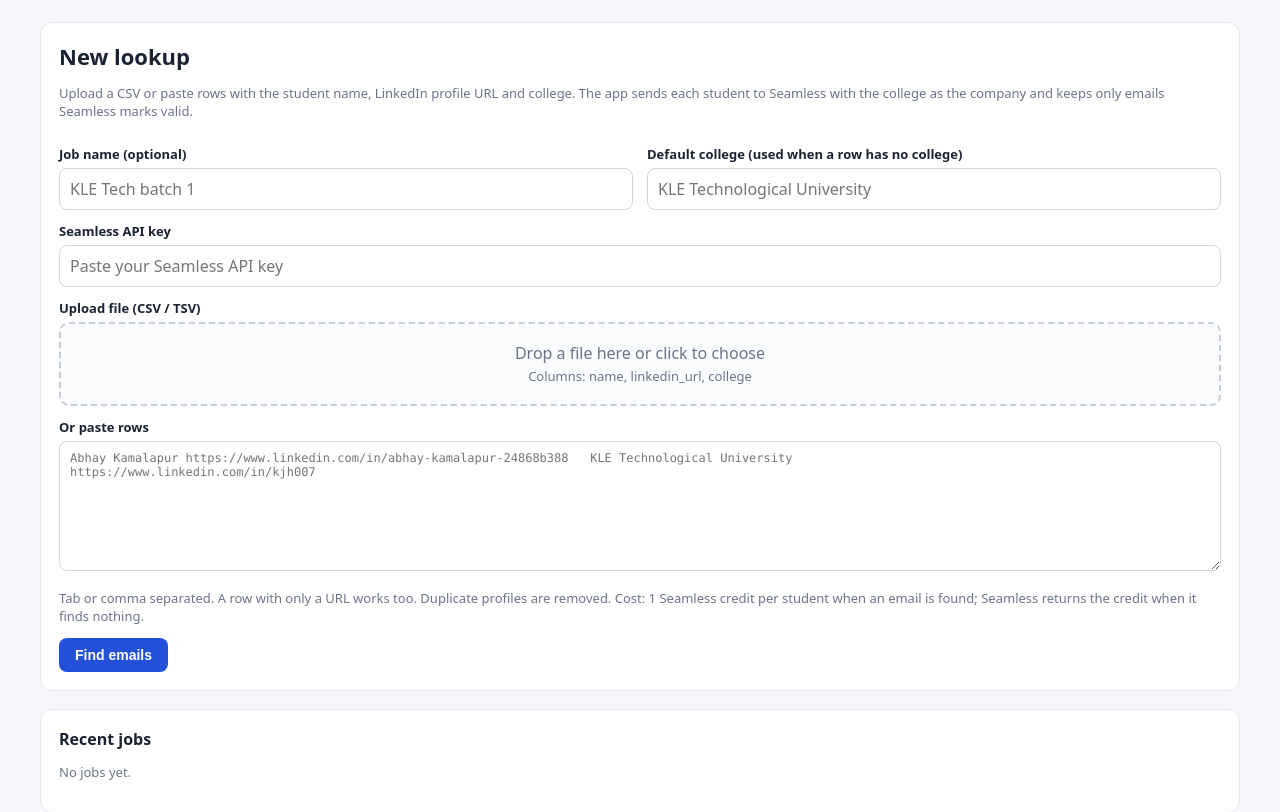
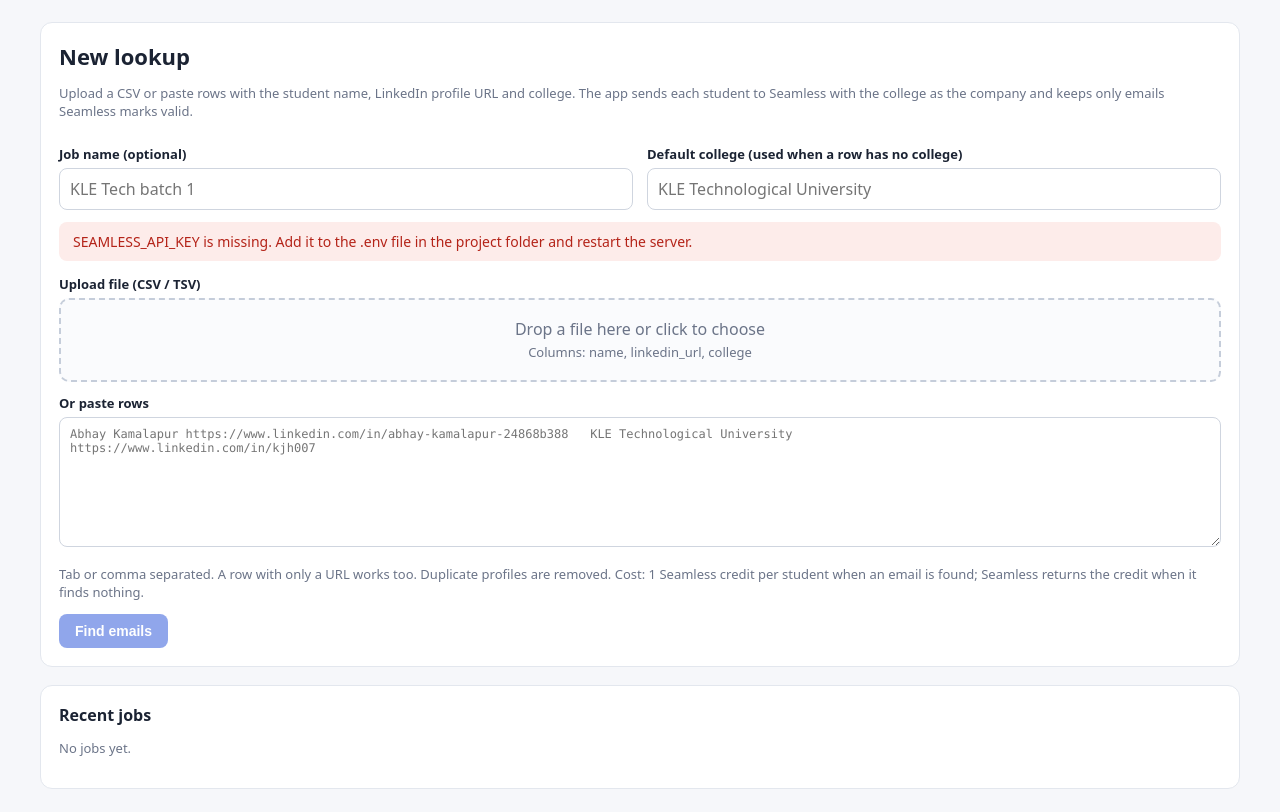
Before and after one commit to OneSmarterInc/Seamless_Email_from_Linkedin, a Django app: page / in a window 1280 px wide. Shown: the part 52-864 px from the top of the page. After the commit the page ends 841 px from the top, so only its background shows below. Run offline with Django 5.2, Linux system fonts and the light colour scheme; data that the repository does not hold is empty.

Commit message:
Read Seamless API key from .env; remove key field from UI
Add python-dotenv and .env.example. The UI shows whether the key is
loaded and blocks jobs when it is missing.

Co-Authored-By: Claude Opus 5.5 <noreply@anthropic.com>
Claude-Session: https://claude.ai/code/session_01L3naPx3TJnfhiKbjgLwf9R

```diff
--- a/emailfinder/settings.py
+++ b/emailfinder/settings.py
@@ -13,8 +13,13 @@ https://docs.djangoproject.com/en/6.1/ref/settings/
 import os
 from pathlib import Path
 
+from dotenv import load_dotenv
+
 # Build paths inside the project like this: BASE_DIR / 'subdir'.
 BASE_DIR = Path(__file__).resolve().parent.parent
+
+# Load settings from the .env file in the project folder
+load_dotenv(BASE_DIR / ".env")
 
 
 # Quick-start development settings - unsuitable for production
--- a/finder/templates/finder/index.html
+++ b/finder/templates/finder/index.html
@@ -15,8 +15,8 @@
         <input type="text" name="college" placeholder="KLE Technological University">
       </div>
     </div>
-    <label>Seamless API key {% if server_key %}<span class="muted">(optional — the server already has one)</span>{% endif %}</label>
-    <input type="password" name="api_key" autocomplete="off" placeholder="{% if server_key %}Using the server key{% else %}Paste your Seamless API key{% endif %}">
+    {% if server_key %}<p class="muted" style="margin-top:12px">Seamless API key: loaded from .env</p>
+    {% else %}<div class="msg error" style="margin-top:12px">SEAMLESS_API_KEY is missing. Add it to the .env file in the project folder and restart the server.</div>{% endif %}
 
     <label>Upload file (CSV / TSV)</label>
     <div class="drop" id="drop">Drop a file here or click to choose<br><span class="muted" id="fname">Columns: name, linkedin_url, college</span></div>
@@ -26,7 +26,7 @@
     <textarea name="paste" placeholder="Abhay Kamalapur	https://www.linkedin.com/in/abhay-kamalapur-24868b388	KLE Technological University
 https://www.linkedin.com/in/kjh007"></textarea>
     <p class="muted">Tab or comma separated. A row with only a URL works too. Duplicate profiles are removed. Cost: 1 Seamless credit per student when an email is found; Seamless returns the credit when it finds nothing.</p>
-    <button class="btn" type="submit" id="go">Find emails</button>
+    <button class="btn" type="submit" id="go" {% if not server_key %}disabled{% endif %}>Find emails</button>
   </form>
 </div>
 
--- a/finder/templates/finder/job.html
+++ b/finder/templates/finder/job.html
@@ -73,7 +73,6 @@
   <form method="post" action="{% url 'finder:retry' job.pk %}" class="tools">
     {% csrf_token %}
     <input type="text" name="college" placeholder="New college name (optional)">
-    <input type="password" name="api_key" autocomplete="off" placeholder="{% if server_key %}API key (server key used if empty){% else %}Seamless API key{% endif %}" style="width:260px">
     <button class="btn" type="submit" id="retry">Retry</button>
     <span style="flex:1"></span>
   </form>
--- a/finder/views.py
+++ b/finder/views.py
@@ -23,9 +23,9 @@ def index(request):
 
 @require_POST
 def create_job(request):
-    api_key = request.POST.get("api_key", "").strip() or settings.SEAMLESS_API_KEY
+    api_key = settings.SEAMLESS_API_KEY
     if not api_key:
-        messages.error(request, "Enter a Seamless API key, or set SEAMLESS_API_KEY on the server.")
+        messages.error(request, "SEAMLESS_API_KEY is missing. Add it to the .env file and restart the server.")
         return redirect("finder:index")
 
     text = request.POST.get("paste", "")
@@ -42,7 +42,7 @@ def create_job(request):
                              default_college=college, total=len(people))
     StudentResult.objects.bulk_create([
         StudentResult(job=job, row_no=i + 1, **p) for i, p in enumerate(people)])
-    start_job(job.pk, api_key)        # the key is passed to the worker only; it is not saved
+    start_job(job.pk, api_key)
     return redirect("finder:job", pk=job.pk)
 
 
@@ -84,9 +84,9 @@ def job_download(request, pk):
 def job_retry(request, pk):
     """Run again the rows that were not found, errored or timed out (for example with a new college name)."""
     job = get_object_or_404(Job, pk=pk)
-    api_key = request.POST.get("api_key", "").strip() or settings.SEAMLESS_API_KEY
+    api_key = settings.SEAMLESS_API_KEY
     if not api_key:
-        messages.error(request, "Enter a Seamless API key to retry.")
+        messages.error(request, "SEAMLESS_API_KEY is missing. Add it to the .env file and restart the server.")
         return redirect("finder:job", pk=pk)
     if job.state == "running":
         messages.error(request, "This job is still running.")
--- a/requirements.txt
+++ b/requirements.txt
@@ -1,2 +1,3 @@
 Django>=5.0
 requests>=2.31
+python-dotenv>=1.0
```
Also changed, not shown: README.md, 1 other file.
